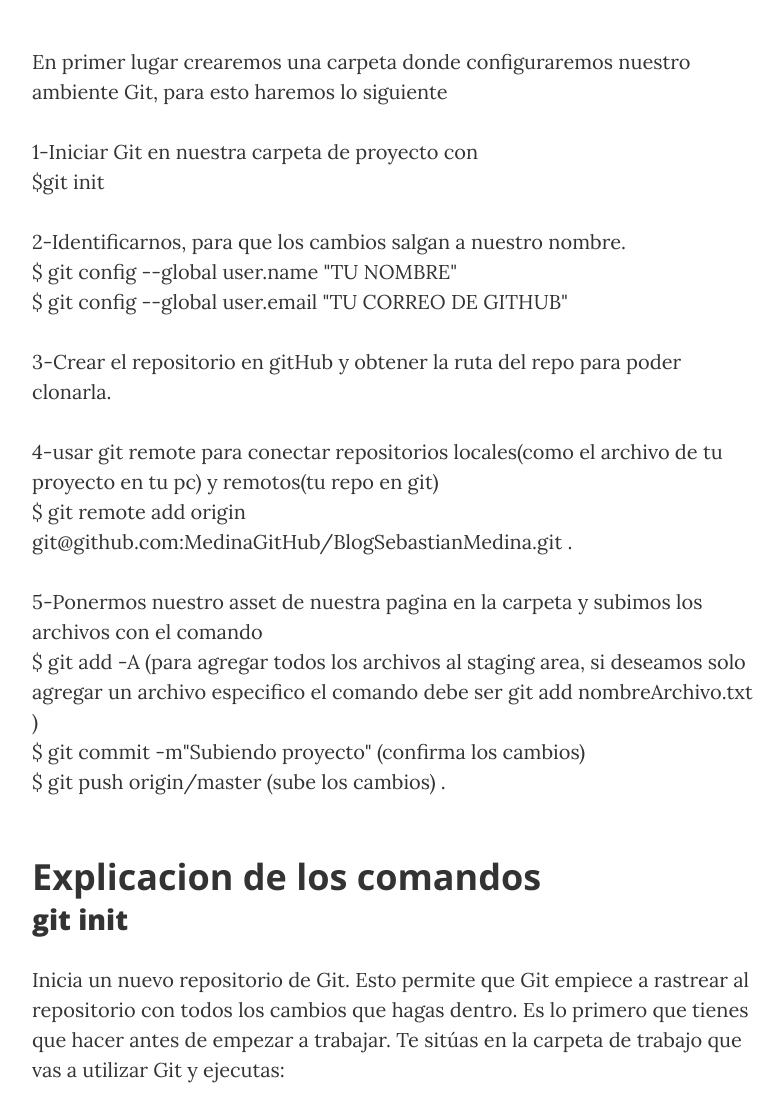
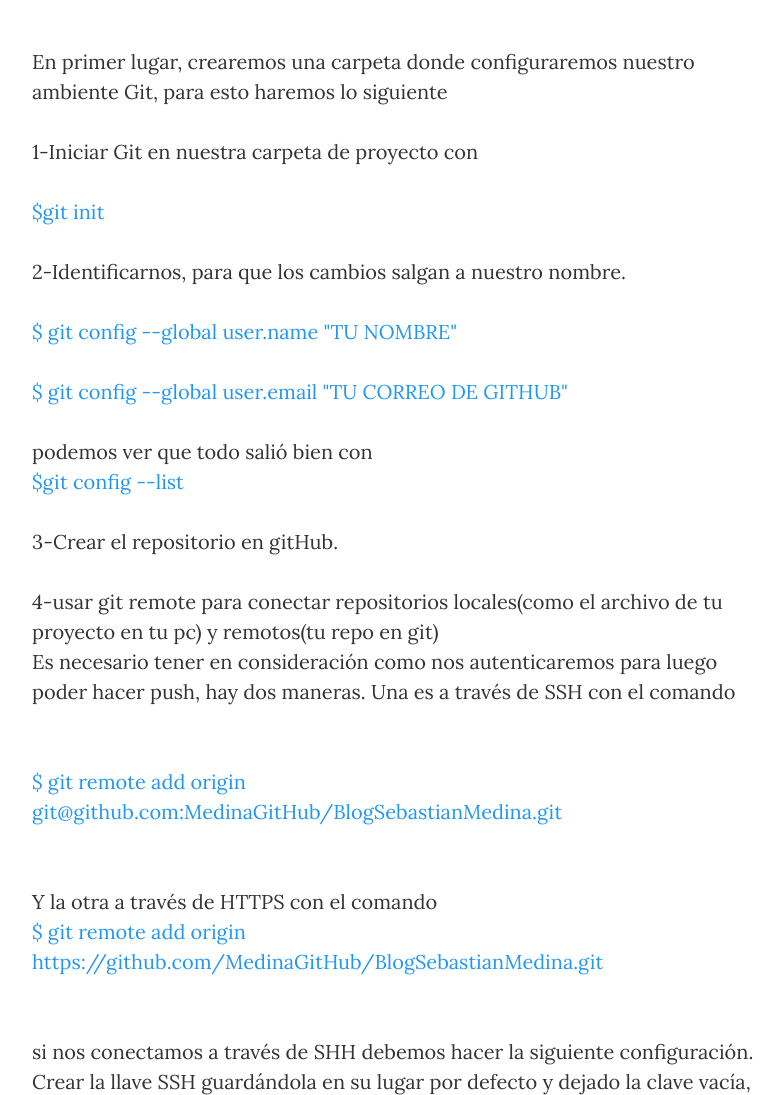
Before and after one commit to MedinaGitHub/BlogSebastianMedina, a website: page gitHubCommands.html in a window 1280 px wide. Shown: the part 760-1855 px from the top of the page, without its empty margins (243-1025 px from the left). Drawn offline with nearby package versions, Linux system fonts and the light colour scheme.

Commit message:
Actualizando pasos

```diff
--- a/gitHubCommands.html
+++ b/gitHubCommands.html
@@ -20,6 +20,10 @@
 
     <!-- Custom styles for this template -->
     <link href="css/clean-blog.min.css" rel="stylesheet">
+
+    <style type="text/css">
+      .color-blue{color:#2196f3;}
+    </style>
 
   </head>
 
@@ -70,45 +74,76 @@
       <div class="container">
         <div class="row">
           <div class="col-lg-8 col-md-10 mx-auto">
-            <p>En primer lugar crearemos una carpeta donde configuraremos nuestro ambiente Git, para esto haremos lo siguiente</p>
+            <p>
+              En primer lugar, crearemos una carpeta donde configuraremos nuestro ambiente Git, para esto haremos lo siguiente
+            </p>
 
-            <p>1-Iniciar Git en nuestra carpeta de proyecto con <br> $git init</p>
+            <p>
+              1-Iniciar Git en nuestra carpeta de proyecto con <br>
+              <div class="color-blue"> $git init</div>
+            </p>
 
-            <p>2-Identificarnos, para que los cambios salgan a nuestro nombre. <br>
-            $ git config --global user.name "TU NOMBRE"<br>
+            <p>
+              2-Identificarnos, para que los cambios salgan a nuestro nombre. <br>
+               <div class="color-blue">$ git config --global user.name "TU NOMBRE"</div><br>
 
-            $ git config --global user.email "TU CORREO DE GITHUB"</p>
+               <div class="color-blue">$ git config --global user.email "TU CORREO DE GITHUB"</div><br>
 
-            <p>3-Crear el repositorio en gitHub y obtener la ruta del repo para poder clonarla.</p>
+              podemos ver que todo salió bien con <div class="color-blue"> $git config --list</div>
+            </p>
 
-            <p>4-usar git remote para conectar repositorios locales(como el archivo de tu proyecto en tu pc) y remotos(tu repo en git) <br>
-            $ git remote add origin git@github.com:MedinaGitHub/BlogSebastianMedina.git
-             .</p>
+            <p>
+              3-Crear el repositorio en gitHub.
+            </p>
+
+            <p>
+              4-usar git remote para conectar repositorios locales(como el archivo de tu proyecto en tu pc) y remotos(tu repo en git) <br>
+
+              Es necesario tener en consideración como nos autenticaremos para luego poder hacer push, hay dos maneras. Una es a través de SSH con el comando<br><br>
+              <div class="color-blue"> $ git remote add origin git@github.com:MedinaGitHub/BlogSebastianMedina.git</div> <br><br>
+              Y la otra a través de HTTPS con el comando<br>
+              <div class="color-blue">$ git remote add origin https://github.com/MedinaGitHub/BlogSebastianMedina.git</div> <br>
+              <br>
+              si nos conectamos a través de SHH debemos hacer la siguiente configuración.
+              <br>
+              Crear la llave SSH guardándola en su lugar por defecto y dejado la clave vacía, (enter enter enter) <br>
+
+               <div class="color-blue"> $ssh-keygen -t rsa -b 4096 -C "TuCorreoGitHub"</div>
+               <br>
+               luego les saldrá la huella digital y luego debemos tomar la llave publica y ponerla en GitHub en nuestro usuario. con es podemos ya trabajar en cualquier repo, si usamos otro pc después debemos repetir esto y agregar a nuestro usuario otra llave mas.
+              <br>
+
+              <div class="color-blue"> $cd .ssh </div> (carpeta donde esta nuestra llave publica y nuestra llave privada)
+              <br>
+               $ls
+              <br>
+              <div class="color-blue"> $cat id_rsa.pub</div> (la carpeta con extensión pub es la llave publica, la otra es la llave privada. copiamos el contenido y lo pegamos en nuestra configuración de nuestra cuenta en GitHub)
+                <br><br>
+
+                Si nos conectamos mediando HTTPS git nos pedira pedirá loguearnos con nuestro usuario GitHub
+             </p>
 
               <p>5-Ponermos nuestro asset de nuestra pagina en la carpeta y subimos los archivos con el comando<br>
-            $ git add -A (para agregar todos los archivos al staging area, si deseamos solo agregar un archivo especifico el comando debe ser git add nombreArchivo.txt )
+            <div class="color-blue">$ git add -A </div>(para agregar todos los archivos al staging area, si deseamos solo agregar un archivo especifico el comando debe ser git add nombreArchivo.txt )
 
             <br>
-            $ git commit -m"Subiendo proyecto" (confirma los cambios)
+           <div class="color-blue"> $ git commit -m"Subiendo proyecto"</div> (confirma los cambios)
 
              <br>
-            $ git push origin/master (sube los cambios)
+            <div class="color-blue"> $ git push origin/master</div> (sube los cambios)
              .</p>
 
 
 
 
-            <h2 class="section-heading">Explicacion de los comandos</h2>
+            <h2 class="section-heading">Explicación de los comandos</h2>
 
             <h3>git init</h3>
 
             <p>
-              Inicia un nuevo repositorio de Git. Esto permite que Git empiece a rastrear al repositorio con todos los cambios que hagas dentro.
+              Es lo primero que tienes que hacer antes de empezar a trabajar por primera vez dentro de tu carpeta.<br>
 
-              Es lo primero que tienes que hacer antes de empezar a trabajar.
-
-              Te sitúas en la carpeta de trabajo que vas a utilizar Git y ejecutas:
-
+              Este comando inicia un nuevo repositorio de Git. Esto permite que Git empiece a rastrear al repositorio con todos los cambios que hagas dentro.
             </p>
 
             <h3>git config</h3>
@@ -157,12 +192,9 @@
             <p>
               “Pushing” es el opuesto a “fetching”.
 
-
               Te permite mover una rama local a otro repositorio, que usualmente es la forma de publicar contribuciones, en un servidor remoto.
 
-
               Se pueden enviar muchos commits al mismo tiempo, no sólo uno.
-
 
               git push [nombre del remoto] [nombre de la rama]
             </p>
```
Also changed, not shown: img/ssh1.PNG (added), img/ssh2.PNG (added), img/ssh3.PNG (added), img/ssh4.PNG (added), img/ssh5.PNG (added).
